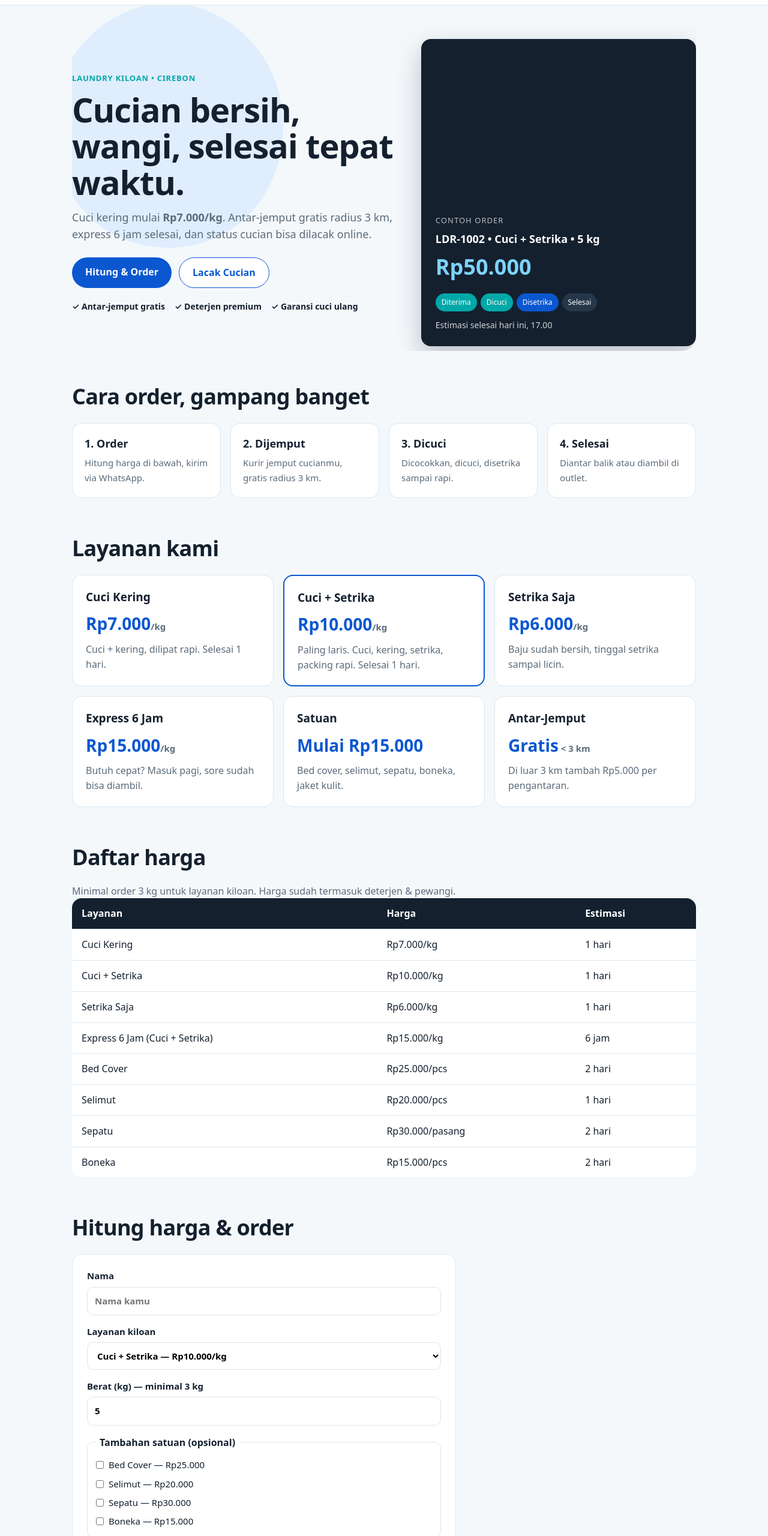
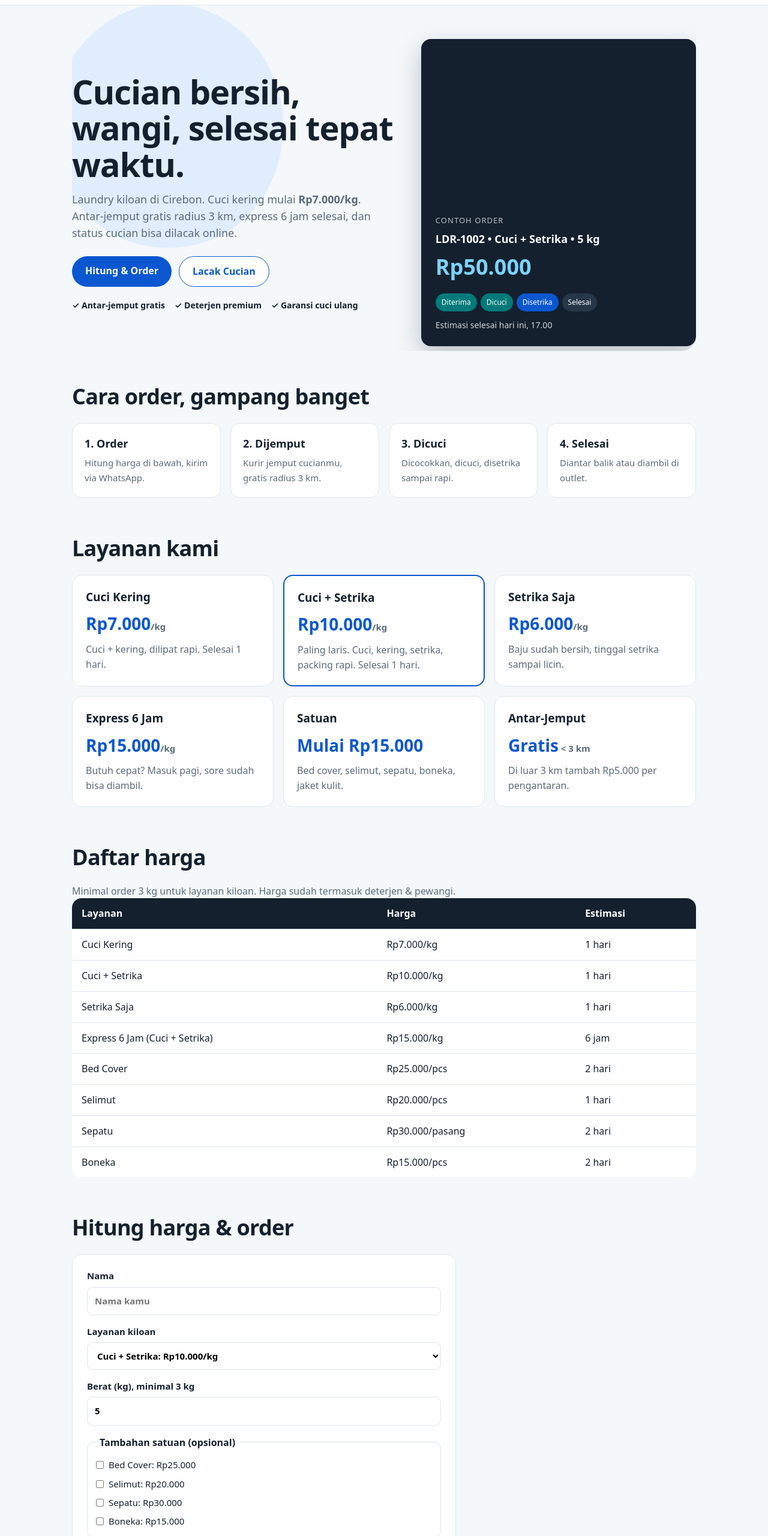
Before and after one commit to booiyk/laundryku, a plain HTML site: page index.html in a window 1280 px wide. Shown: the part 60-2620 px from the top of the page at 60% size. Drawn offline with nearby package versions, Linux system fonts and the light colour scheme.

Commit message:
Impeccable polish: hapus eyebrow, teal #007a7a (kontras 4.8/5.2), kurangi em-dash — detect bersih

```diff
--- a/hero-3d.js
+++ b/hero-3d.js
@@ -85,7 +85,7 @@ try {
       element: '#washer', dragRotate: true,
       rotate: { x: -0.12, y: 0.25 }, zoom: 1.05,
     });
-    const BLUE = '#0b57d0', BLUE_D = '#0842a0', WHITE = '#eef5ff', DARK = '#14202e', TEAL = '#00a8a8';
+    const BLUE = '#0b57d0', BLUE_D = '#0842a0', WHITE = '#eef5ff', DARK = '#14202e', TEAL = '#007a7a';
 
     // Badan mesin
     new Zdog.Box({ addTo: illo, width: 150, height: 170, depth: 96, stroke: false, color: BLUE, leftFace: BLUE_D, rightFace: BLUE_D, topFace: '#2f7fe8', bottomFace: BLUE_D });
--- a/index.html
+++ b/index.html
@@ -30,9 +30,8 @@
     <canvas id="bubbles" aria-hidden="true"></canvas>
     <svg id="blob" viewBox="0 0 400 400" aria-hidden="true"><path id="blob-path" fill="#cfe6ff" opacity="0.55" d="M200 30 C280 30 360 100 360 200 C360 300 290 370 200 370 C110 370 40 300 40 200 C40 100 120 30 200 30 Z"></path></svg>
     <div class="hero-text">
-      <p class="eyebrow">Laundry kiloan &bull; Cirebon</p>
       <h1>Cucian bersih, wangi, selesai tepat waktu.</h1>
-      <p class="lead">Cuci kering mulai <strong>Rp7.000/kg</strong>. Antar-jemput gratis radius 3 km, express 6 jam selesai, dan status cucian bisa dilacak online.</p>
+      <p class="lead">Laundry kiloan di Cirebon. Cuci kering mulai <strong>Rp7.000/kg</strong>. Antar-jemput gratis radius 3 km, express 6 jam selesai, dan status cucian bisa dilacak online.</p>
       <div class="hero-cta">
         <a class="btn" href="#order">Hitung &amp; Order</a>
         <a class="btn btn-ghost" href="#lacak">Lacak Cucian</a>
@@ -107,21 +106,21 @@
       </label>
       <label>Layanan kiloan
         <select id="f-service">
-          <option value="7000">Cuci Kering — Rp7.000/kg</option>
-          <option value="10000" selected>Cuci + Setrika — Rp10.000/kg</option>
-          <option value="6000">Setrika Saja — Rp6.000/kg</option>
-          <option value="15000">Express 6 Jam — Rp15.000/kg</option>
+          <option value="7000">Cuci Kering: Rp7.000/kg</option>
+          <option value="10000" selected>Cuci + Setrika: Rp10.000/kg</option>
+          <option value="6000">Setrika Saja: Rp6.000/kg</option>
+          <option value="15000">Express 6 Jam: Rp15.000/kg</option>
         </select>
       </label>
-      <label>Berat (kg) — minimal 3 kg
+      <label>Berat (kg), minimal 3 kg
         <input type="number" id="f-weight" min="3" step="0.5" value="5">
       </label>
       <fieldset>
         <legend>Tambahan satuan (opsional)</legend>
-        <label class="check"><input type="checkbox" class="addon" value="25000" data-label="Bed Cover"> Bed Cover — Rp25.000</label>
-        <label class="check"><input type="checkbox" class="addon" value="20000" data-label="Selimut"> Selimut — Rp20.000</label>
-        <label class="check"><input type="checkbox" class="addon" value="30000" data-label="Sepatu"> Sepatu — Rp30.000</label>
-        <label class="check"><input type="checkbox" class="addon" value="15000" data-label="Boneka"> Boneka — Rp15.000</label>
+        <label class="check"><input type="checkbox" class="addon" value="25000" data-label="Bed Cover"> Bed Cover: Rp25.000</label>
+        <label class="check"><input type="checkbox" class="addon" value="20000" data-label="Selimut"> Selimut: Rp20.000</label>
+        <label class="check"><input type="checkbox" class="addon" value="30000" data-label="Sepatu"> Sepatu: Rp30.000</label>
+        <label class="check"><input type="checkbox" class="addon" value="15000" data-label="Boneka"> Boneka: Rp15.000</label>
       </fieldset>
       <label>Antar-jemput
         <select id="f-pickup">
@@ -167,14 +166,14 @@
     <h2>LaundryKu</h2>
     <p>Jl. Contoh No. 12, Cirebon &bull; Buka setiap hari 08.00–21.00</p>
     <p>WhatsApp: <a href="https://wa.me/6281234567890">0812-3456-7890</a> &bull; Instagram: @laundryku</p>
-    <p class="muted small">Web demo / project portfolio. Nomor WhatsApp di atas masih contoh — ganti di <code>script.js</code> (WA_NUMBER) sebelum dipakai beneran.</p>
+    <p class="muted small">Web demo / project portfolio. Nomor WhatsApp di atas masih contoh, ganti di <code>script.js</code> (WA_NUMBER) sebelum dipakai beneran.</p>
   </section>
 
-  <p class="stack-note">Dibangun dengan <strong>Three.js</strong> (gelembung 3D), <strong>Zdog</strong> (mesin cuci 3D), <strong>Flubber</strong> (blob morphing) — dari daftar 20 repo video/3D shmidtqq. Video promo dirender dengan <strong>Remotion</strong> + <strong>FFmpeg</strong>, aset 3D disiapkan di <strong>Blender</strong>.</p>
+  <p class="stack-note">Dibangun dengan <strong>Three.js</strong> (gelembung 3D), <strong>Zdog</strong> (mesin cuci 3D), <strong>Flubber</strong> (blob morphing), dari daftar 20 repo video/3D shmidtqq. Video promo dirender dengan <strong>Remotion</strong> + <strong>FFmpeg</strong>, aset 3D disiapkan di <strong>Blender</strong>.</p>
 </main>
 
 <footer>
-  <p>© 2026 LaundryKu — Project demo. Dibuat sebagai latihan web laundry.</p>
+  <p>© 2026 LaundryKu. Project demo. Dibuat sebagai latihan web laundry.</p>
 </footer>
 
 <script src="assets/vendor/zdog.dist.min.js"></script>
--- a/script.js
+++ b/script.js
@@ -11,7 +11,7 @@ const detailEl = document.getElementById("total-detail");
 
 function calcTotal() {
   const pricePerKg = Number(serviceSelect.value);
-  const serviceName = serviceSelect.options[serviceSelect.selectedIndex].text.split(" — ")[0];
+  const serviceName = serviceSelect.options[serviceSelect.selectedIndex].text.split(": ")[0];
   const weight = Math.max(3, Number(weightInput.value) || 3);
   let total = pricePerKg * weight;
   const addons = [];
@@ -54,9 +54,9 @@ document.getElementById("order-form").addEventListener("submit", (e) => {
 
 // ---- Lacak order (data demo) ----
 const DEMO_ORDERS = {
-  "LDR-1001": { name: "Cuci + Setrika — 4 kg", total: 40000, status: "Selesai — bisa diambil / diantar", step: 4, eta: "Selesai hari ini, 15.00" },
-  "LDR-1002": { name: "Cuci + Setrika — 5 kg", total: 50000, status: "Disetrika", step: 3, eta: "Estimasi selesai hari ini, 17.00" },
-  "LDR-1003": { name: "Cuci Kering — 3 kg", total: 21000, status: "Dicuci", step: 2, eta: "Estimasi selesai besok, 10.00" },
+  "LDR-1001": { name: "Cuci + Setrika, 4 kg", total: 40000, status: "Selesai, bisa diambil / diantar", step: 4, eta: "Selesai hari ini, 15.00" },
+  "LDR-1002": { name: "Cuci + Setrika, 5 kg", total: 50000, status: "Disetrika", step: 3, eta: "Estimasi selesai hari ini, 17.00" },
+  "LDR-1003": { name: "Cuci Kering, 3 kg", total: 21000, status: "Dicuci", step: 2, eta: "Estimasi selesai besok, 10.00" },
 };
 const STEP_LABELS = ["Diterima", "Dicuci", "Disetrika", "Selesai"];
 
--- a/style.css
+++ b/style.css
@@ -1,7 +1,7 @@
 :root {
   --blue: #0b57d0;
   --blue-dark: #0842a0;
-  --teal: #00a8a8;
+  --teal: #007a7a;
   --ink: #14202e;
   --muted: #5b6b7a;
   --bg: #f4f8fb;
@@ -61,7 +61,6 @@ section { padding: 48px 0 8px; }
 #washer { width: 100%; max-width: 340px; height: 260px; display: block; margin: 0 auto 8px; cursor: grab; }
 #washer:active { cursor: grabbing; }
 .stack-note { text-align: center; color: var(--muted); font-size: 14px; padding: 32px 20px 0; }
-.eyebrow { color: var(--teal); font-weight: 700; letter-spacing: 0.06em; text-transform: uppercase; font-size: 13px; margin-bottom: 12px; }
 .lead { font-size: 18px; color: var(--muted); margin: 16px 0 24px; max-width: 52ch; }
 .hero-cta { display: flex; gap: 12px; flex-wrap: wrap; }
 .hero-points { list-style: none; display: flex; gap: 16px; flex-wrap: wrap; margin-top: 20px; font-weight: 600; font-size: 14px; }
```
